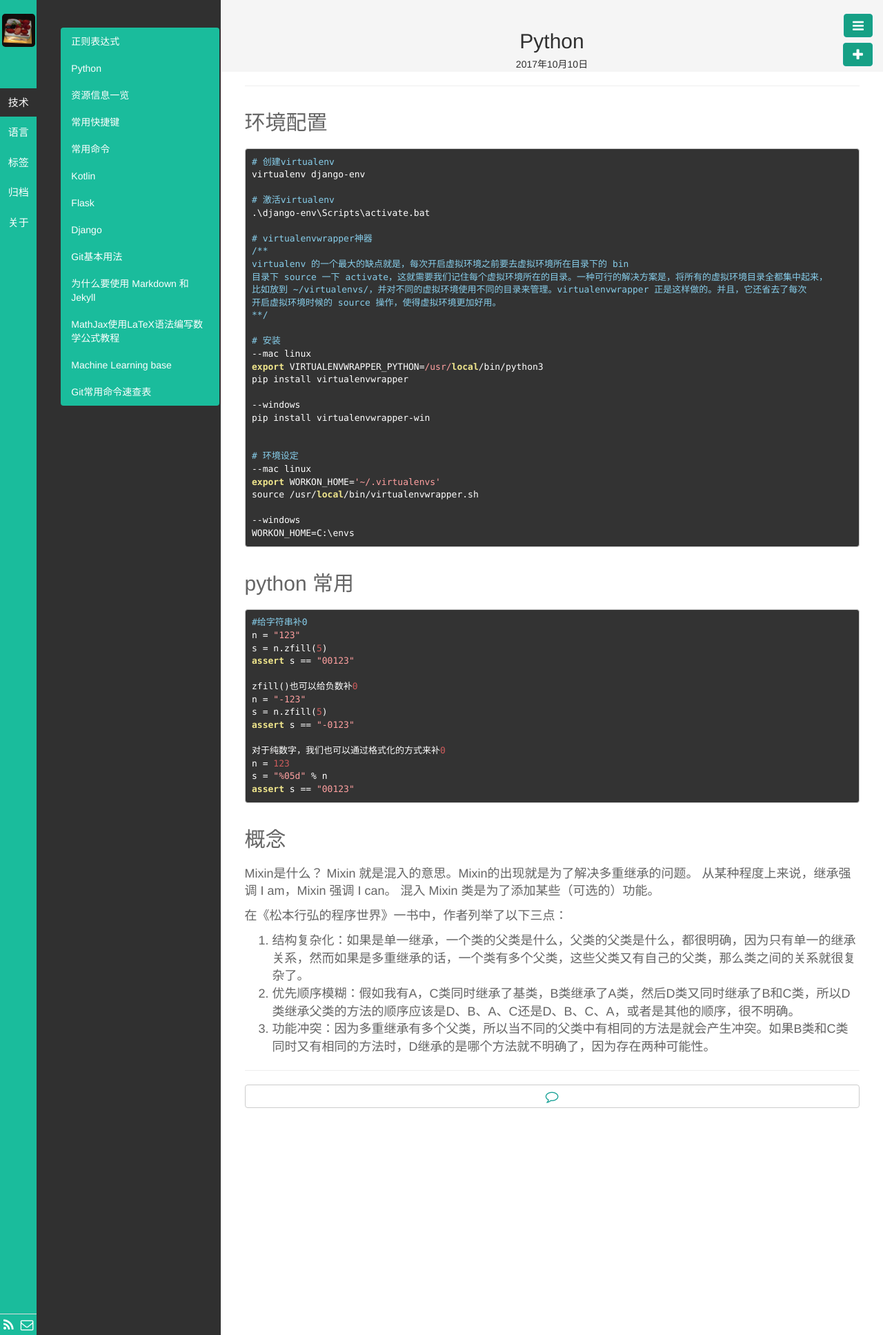
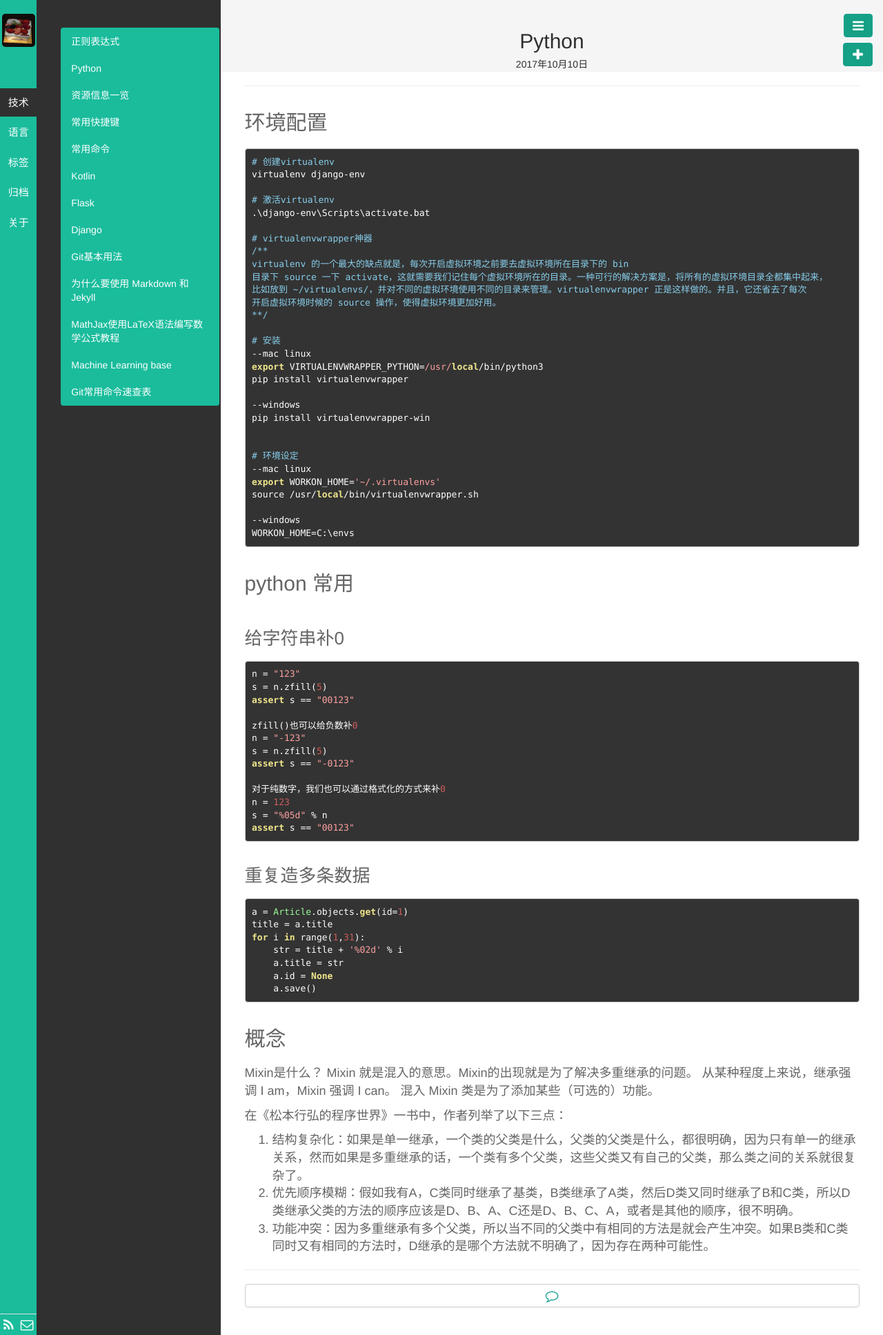
Before and after one commit to kyoyo/kyoyo.github.io, a Jekyll site: the page built from _posts/技術/2017-10-10-Python.md, in a window 1280 px wide. Shown: the whole page at 69% size. Built offline with Jekyll 4.4.1, drawn with Linux system fonts in a browser that asks for light colours; Markdown is read by kramdown in place of the engine named in the settings.

Commit message:
Update 2017-10-10-Python.md

````diff
--- a/_posts/技術/2017-10-10-Python.md
+++ b/_posts/技術/2017-10-10-Python.md
@@ -43,8 +43,9 @@ WORKON_HOME=C:\envs
 ```
 
 ## python 常用
+
+### 给字符串补0
 ```
-#给字符串补0
 n = "123"
 s = n.zfill(5)
 assert s == "00123"
@@ -58,8 +59,18 @@ assert s == "-0123"
 n = 123
 s = "%05d" % n
 assert s == "00123"
+```
+### 重复造多条数据
+```
+a = Article.objects.get(id=1)
+title = a.title
+for i in range(1,31):
+    str = title + '%02d' % i
+    a.title = str
+    a.id = None
+    a.save()
+```
 
-```
 
 ## 概念
 Mixin是什么？
````
